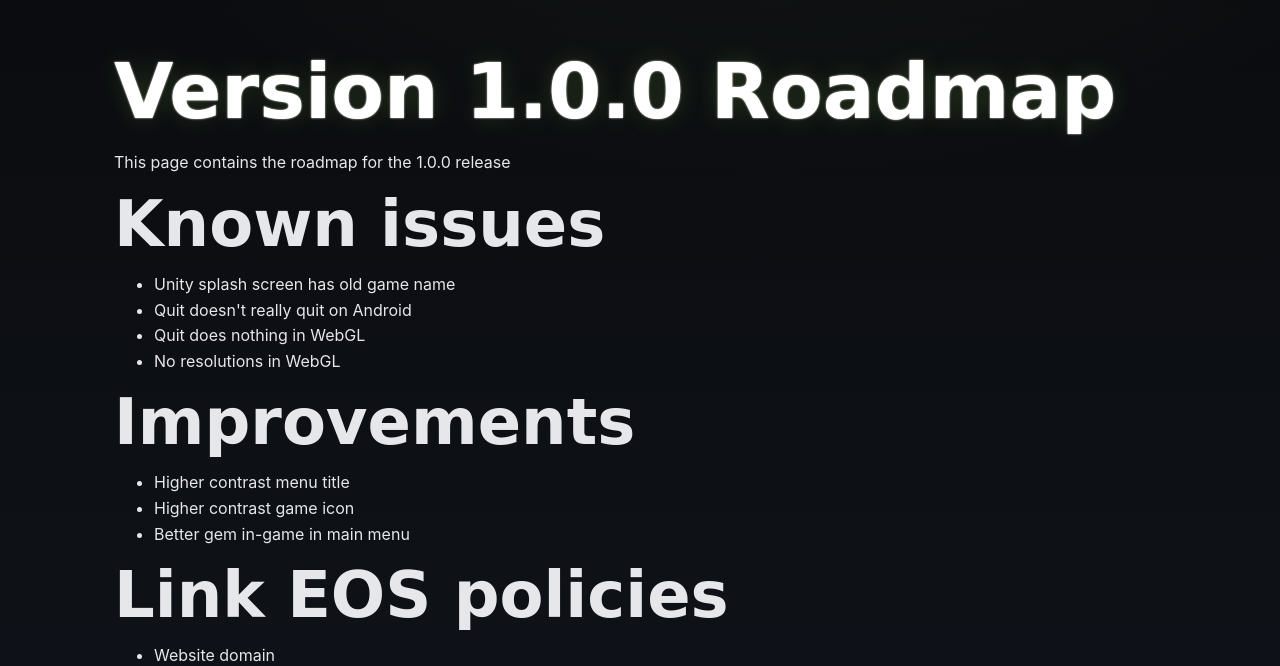
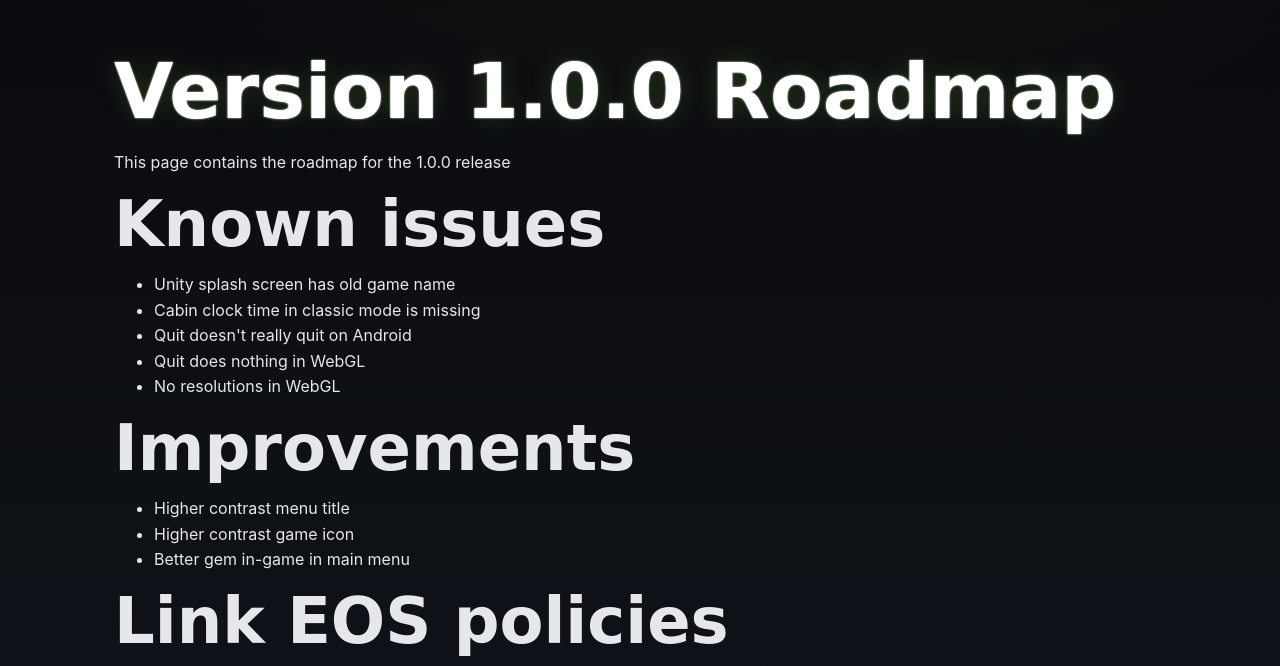
Before and after one commit to RadiantWolf-Games/radiantwolf-games.github.io, a plain HTML site: page roadmap.html in a window 1280 px wide. Shown: the part 92-758 px from the top of the page. Drawn offline with Linux system fonts and the light colour scheme; a web font is replaced by a local one.

Commit message:
Added roadmap item

```diff
--- a/roadmap.html
+++ b/roadmap.html
@@ -36,6 +36,7 @@
     <h2>Known issues</h2>
 	<ul>
 		<li>Unity splash screen has old game name</li>
+		<li>Cabin clock time in classic mode is missing</li>
 		<li>Quit doesn't really quit on Android</li>
 		<li>Quit does nothing in WebGL</li>
 		<li>No resolutions in WebGL</li>
```
